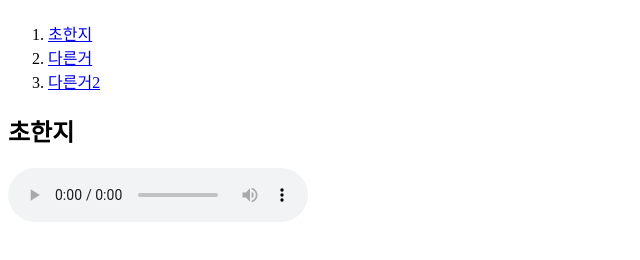
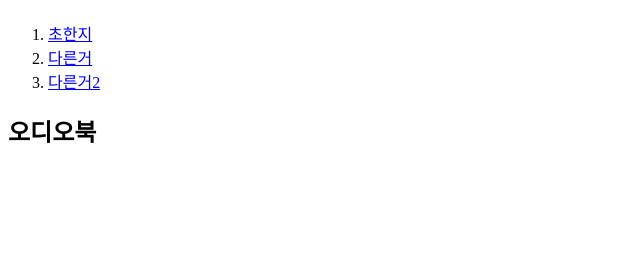
Before and after one commit to donghwanshin/web1, a plain HTML site: page index.html in a window 1280 px wide. Shown: the part 68-328 px from the top of the page, without its empty margins (0-640 px from the left). Drawn offline with Linux system fonts and the light colour scheme.

Commit message:
Update index.html

```diff
--- a/index.html
+++ b/index.html
@@ -14,8 +14,6 @@
   <li><a href="javascript.html" target="_blank">다른거2</a></li>
 </ol>
 
-<h2>초한지</h2>
-<audio controls>
-  <source src="http://wstrotu.ebs.co.kr/ebsvod/cul/2012/bp0phpk0000000048/m4a/20120923_110003_be.m4a?key=f494dd183c33df6b8472d4539ead62f2df8fd5bf.1561467858" controls>
-</audio>
+<h2>오디오북</h2>
+
 </body>
```
